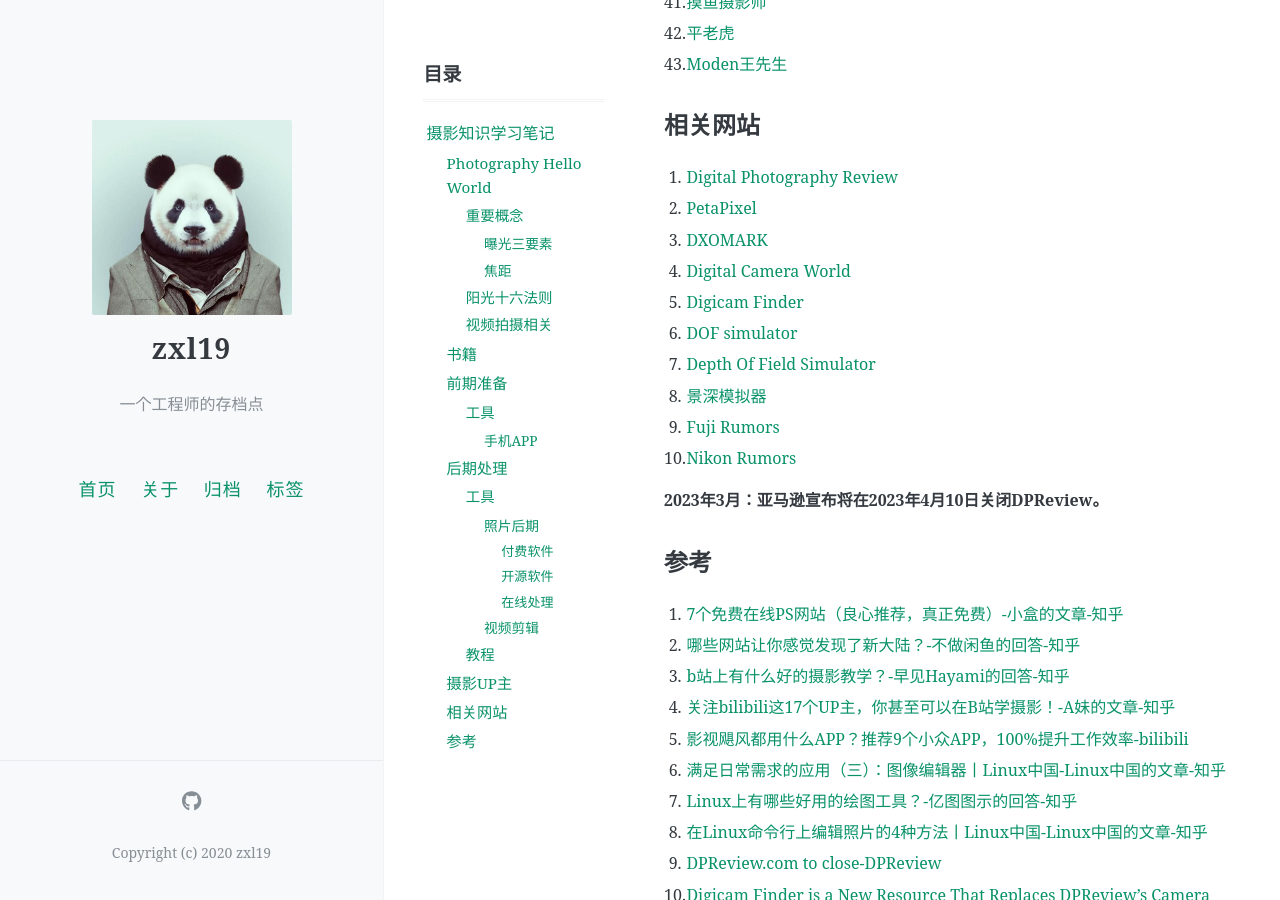
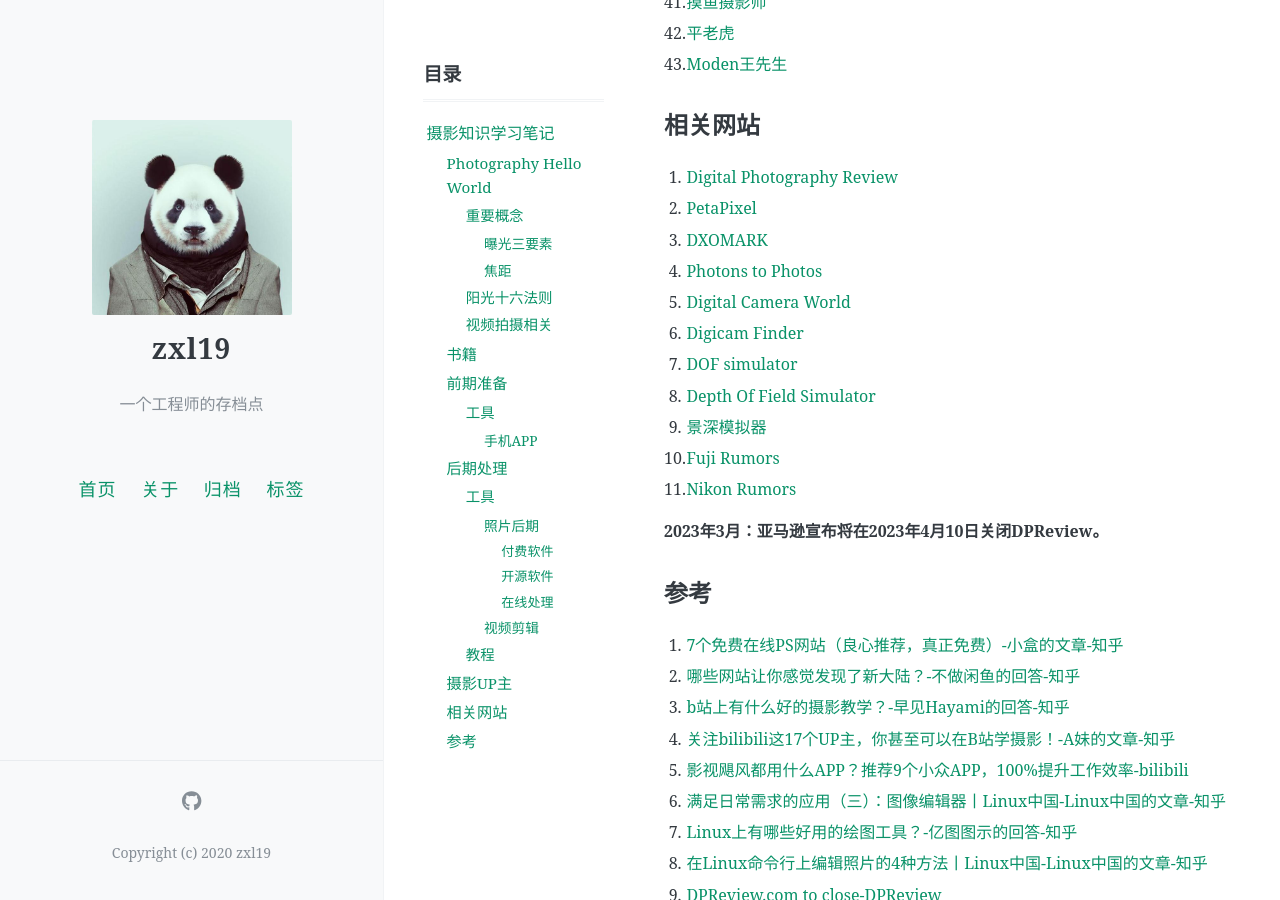
Before and after one commit to zxl19/zxl19.github.io, a Jekyll site: the page built from _posts/2021-08-03-photography-note.md, in a window 1280 px wide and 900 px high, scrolled down 5097 px. Built offline with Jekyll 4.4.1, drawn with Linux system fonts in a browser that asks for light colours; comment, search, counter and statistics services are not loaded.

Commit message:
Update Posts modified:   _posts/2021-08-03-photography-note.md modified:   _posts/2021-10-29-camera-note.md

```diff
--- a/_posts/2021-08-03-photography-note.md
+++ b/_posts/2021-08-03-photography-note.md
@@ -199,13 +199,14 @@ pinned: false
 1. [Digital Photography Review](https://www.dpreview.com)
 2. [PetaPixel](https://petapixel.com)
 3. [DXOMARK](https://www.dxomark.com)
-4. [Digital Camera World](https://www.digitalcameraworld.com)
-5. [Digicam Finder](https://digicamfinder.com)
-6. [DOF simulator](https://dofsimulator.net/en/)
-7. [Depth Of Field Simulator](https://jherr.github.io/depth-of-field/)
-8. [景深模拟器](https://dofsim.net/)
-9. [Fuji Rumors](https://www.fujirumors.com)
-10. [Nikon Rumors](https://nikonrumors.com)
+4. [Photons to Photos](https://www.photonstophotos.net)
+5. [Digital Camera World](https://www.digitalcameraworld.com)
+6. [Digicam Finder](https://digicamfinder.com)
+7. [DOF simulator](https://dofsimulator.net/en/)
+8. [Depth Of Field Simulator](https://jherr.github.io/depth-of-field/)
+9. [景深模拟器](https://dofsim.net/)
+10. [Fuji Rumors](https://www.fujirumors.com)
+11. [Nikon Rumors](https://nikonrumors.com)
 
 **2023年3月：亚马逊宣布将在2023年4月10日关闭DPReview。**
 
```
Also changed, not shown: _posts/2021-10-29-camera-note.md (+5 -4 lines).
